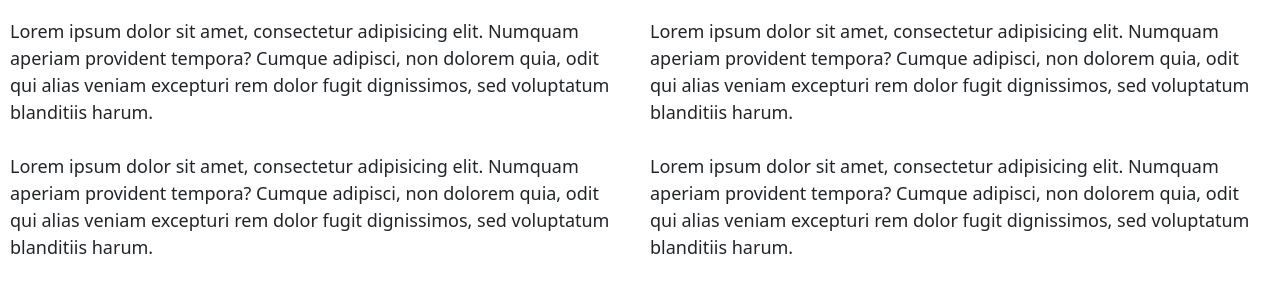
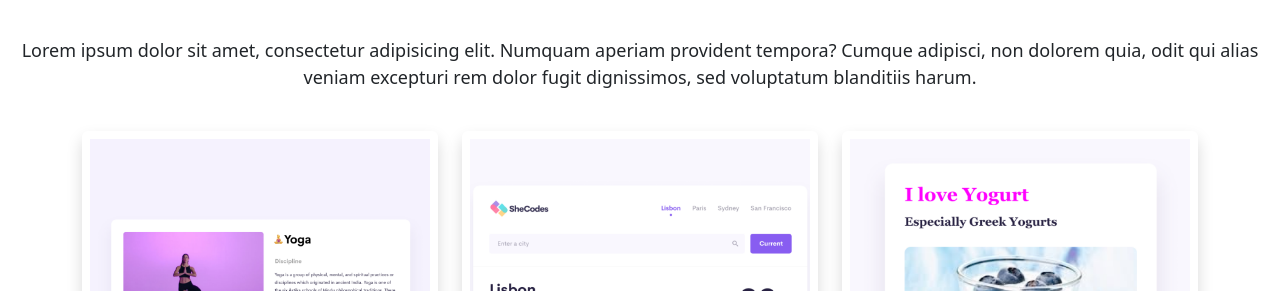
Before and after one commit to MarynaMarkova/SheCodesResponsive-2, a website: page about.html in a window 1280 px wide. Shown: the part 255-546 px from the top of the page. Drawn offline with nearby package versions, Linux system fonts and the light colour scheme.

Commit message:
create About page

```diff
--- a/about.html
+++ b/about.html
@@ -55,31 +55,26 @@
 
     <h1>About me</h1>
     <h3>Front-end developer from Kharkiv, Ukraine</h3>
-    <div class="about-paragraphs">
+    <div class="about-paragraphs text-center">
       <p>
         Lorem ipsum dolor sit amet, consectetur adipisicing elit. Numquam
         aperiam provident tempora? Cumque adipisci, non dolorem quia, odit qui
         alias veniam excepturi rem dolor fugit dignissimos, sed voluptatum
         blanditiis harum.
-        <br />
-        <br />
-        Lorem ipsum dolor sit amet, consectetur adipisicing elit. Numquam
-        aperiam provident tempora? Cumque adipisci, non dolorem quia, odit qui
-        alias veniam excepturi rem dolor fugit dignissimos, sed voluptatum
-        blanditiis harum.
       </p>
-      <p>
-        Lorem ipsum dolor sit amet, consectetur adipisicing elit. Numquam
-        aperiam provident tempora? Cumque adipisci, non dolorem quia, odit qui
-        alias veniam excepturi rem dolor fugit dignissimos, sed voluptatum
-        blanditiis harum.
-        <br />
-        <br />
-        Lorem ipsum dolor sit amet, consectetur adipisicing elit. Numquam
-        aperiam provident tempora? Cumque adipisci, non dolorem quia, odit qui
-        alias veniam excepturi rem dolor fugit dignissimos, sed voluptatum
-        blanditiis harum.
-      </p>
+    </div>
+    <div class="container">
+      <div class="row">
+        <div class="col-sm-4">
+          <img src="images/yoga.png" class="img-fluid p-2 shadow rounded" />
+        </div>
+        <div class="col-sm-4">
+          <img src="images/weather.png" class="img-fluid p-2 shadow rounded" />
+        </div>
+        <div class="col-sm-4">
+          <img src="images/yogurt.png" class="img-fluid p-2 shadow rounded" />
+        </div>
+      </div>
     </div>
     <div id="contact">
       <h2>📮 Contact me</h2>
--- a/style.css
+++ b/style.css
@@ -16,7 +16,7 @@ h3 {
 }
 
 h1 {
-  font-size: 80px !important;
+  font-size: 96px !important;
 }
 
 h2 {
@@ -29,8 +29,7 @@ h3 {
 }
 
 p {
-  /*background: var(--secondary-color);*/
-  /*padding: 20px;*/
+
   border-radius: 4px;
   font-size: 18px;
   line-height: 1.5;
@@ -77,6 +76,7 @@ p {
 }
 
 .about-paragraphs p {
+  text-align: center;
   margin: 10px;
 }
 
@@ -102,3 +102,6 @@ background-color: none; !important
 
 .primary-link {
 margin: 0;}
+
+#contact {
+margin-top: 40px;}
```
